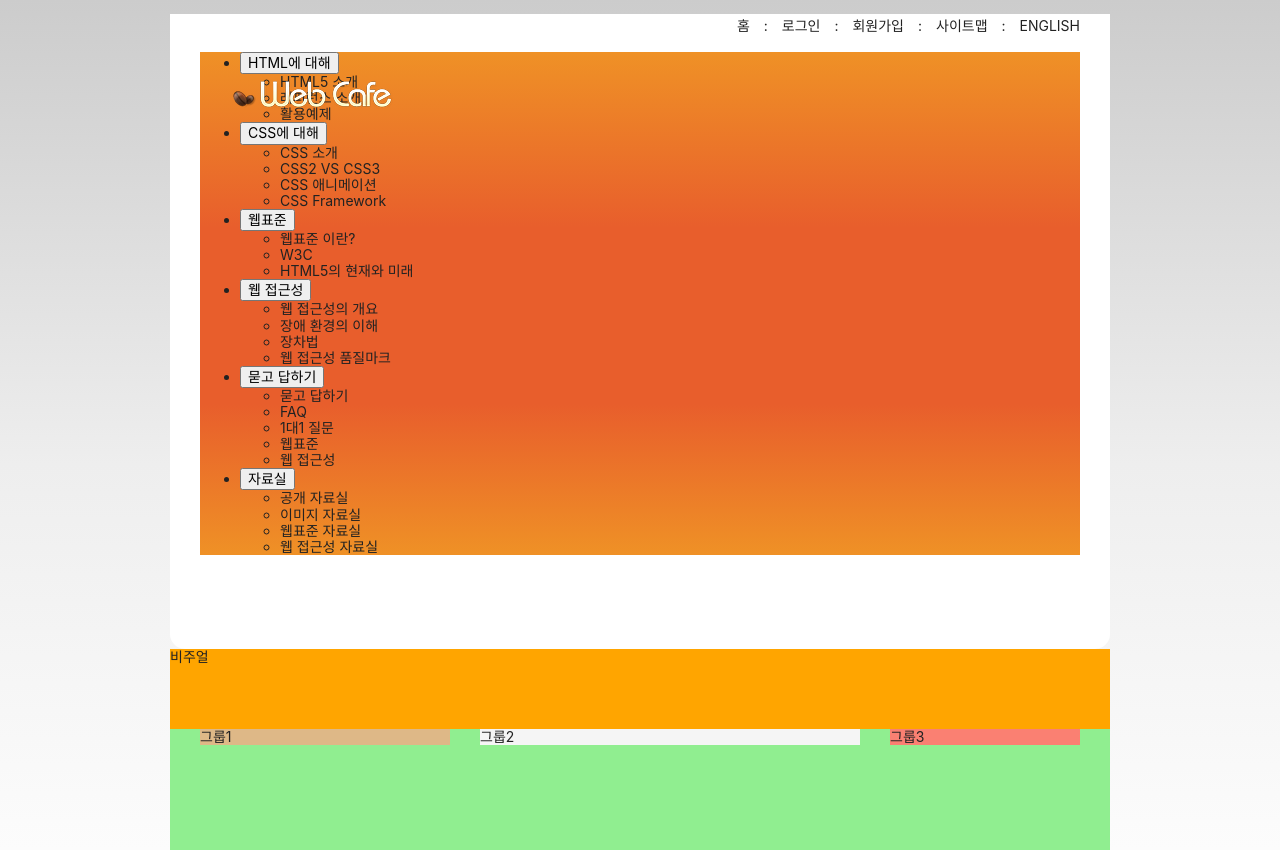
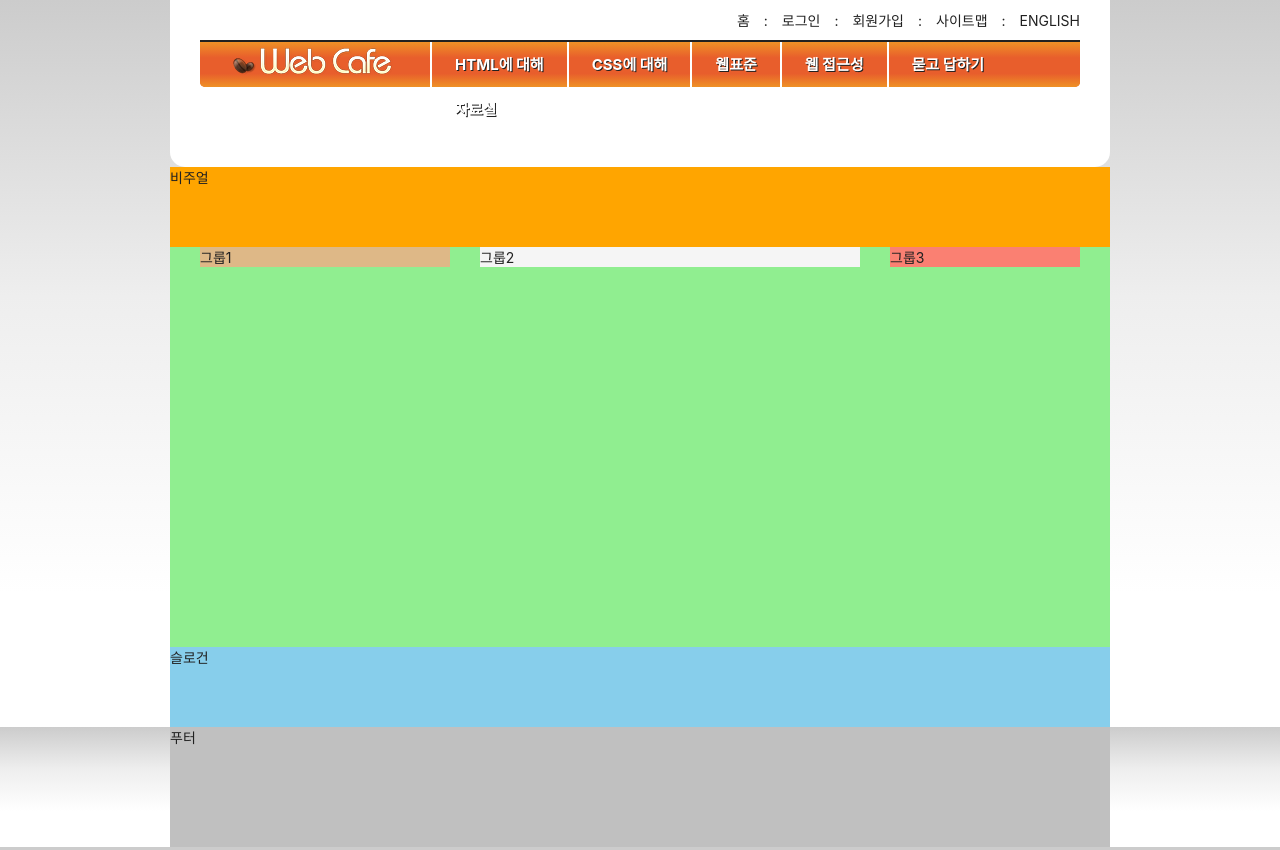
Before and after one commit to KMSWN/HTML5, a plain HTML site: page index.html in a window 1280 px wide. Shown: the top 850 px of the page. Drawn offline with Linux system fonts and the light colour scheme; a web font is replaced by a local one.

Commit message:
메뉴바 디자인 완료

```diff
--- a/styles/style.css
+++ b/styles/style.css
@@ -1,5 +1,5 @@
 @import url(./normalize.css);
-/* @import url(./reset.css); */
+@import url(./reset.css);
 
 /* 숨김 컨텐츠 */
 .a11y-hidden {
@@ -31,7 +31,7 @@ a {
 body {
   /* em, rem 단위 */
   font-size: 1.4rem;
-  color: #222;
+  color: #212121;
   background: #ccc linear-gradient(to bottom, #ccc 0%, #eee 35%, #fff 70%, #fff 100%);
   font-family: "Pretendard Variable", Pretendard, -apple-system, BlinkMacSystemFont, system-ui, Roboto, "Helvetica Neue", "Segoe UI", "Apple SD Gothic Neo", "Noto Sans KR", "Malgun Gothic", "Apple Color Emoji", "Segoe UI Emoji", "Segoe UI Symbol", sans-serif;
 }
@@ -63,7 +63,7 @@ body {
 /* 텍스트 링크 모음 */
 .member {
   text-align: right;
-  padding: 4px 0;
+  padding: 10px 0;
   /* position 속성을 활용하여 .member 영역을 이동시킴 */
   /* position: relative;
   right: -10px; */
@@ -93,6 +93,7 @@ body {
 }
 
 .menu {
+  border-top: 2px solid #212121;
   background: #e85e2c
   linear-gradient(
     to bottom,
@@ -101,6 +102,32 @@ body {
     #e85e2c 70%,
     #ef9126 100%
   );
+  border-radius: 0 0 5px 5px;
+  display: flow-root;
+  padding-left: 230px;
+  height: 47px;
+}
+
+.menu-item {
+  float: left;
+  border-left: 2px solid #fff;
+}
+
+.menu-button {
+  border: 0;
+  background: transparent;
+  padding: 0 23px;
+  line-height: 45px;
+  font-size: 15px;
+  font-weight: 700;
+  color: #fff;
+  text-shadow: 1px 1px 0 #212121;
+}
+
+.sub-menu {
+  background-color : pink;
+  position: absolute;
+  display: none;
 }
 
 /* background-color -> 배경색상 */
```
